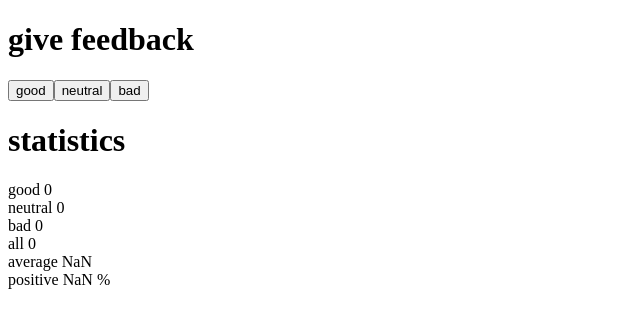
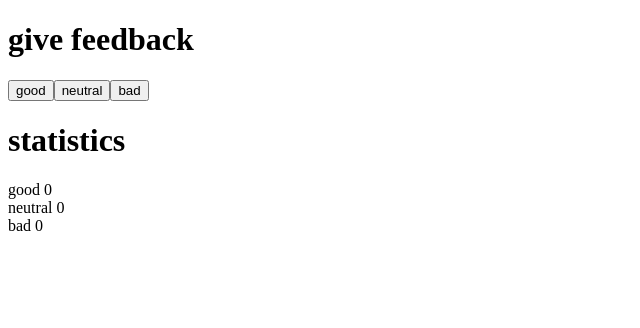
Before and after one commit to mmartbar/FullStack_Part1, a React (Vite) app in the folder unicafe/: page / in a window 1280 px wide. Shown: the top 328 px of the page, without its empty margins (0-640 px from the left). Built offline with nearby package versions, Linux system fonts and the light colour scheme.

Commit message:
Add v1.6

```diff
--- a/unicafe/src/App.jsx
+++ b/unicafe/src/App.jsx
@@ -1,14 +1,10 @@
-//Version 1.7
+//Version 1.6
 import { useState } from 'react'
 
 const App = () => {
   const [good, setGood] = useState(0)
   const [neutral, setNeutral] = useState(0)
   const [bad, setBad] = useState(0)
-
-  const total=good+neutral+bad
-  const avg=((good*1)+(neutral*0)+(bad*-1))/total
-  const positive=(good*100)/total
 
   return (
     <div>
@@ -23,12 +19,6 @@ const App = () => {
       neutral {neutral}
       <br></br>
       bad {bad}
-      <br></br>
-      all {total}
-      <br></br>
-      average {avg}
-      <br></br>
-      positive {positive} %
     </div>
   )
 }
```
